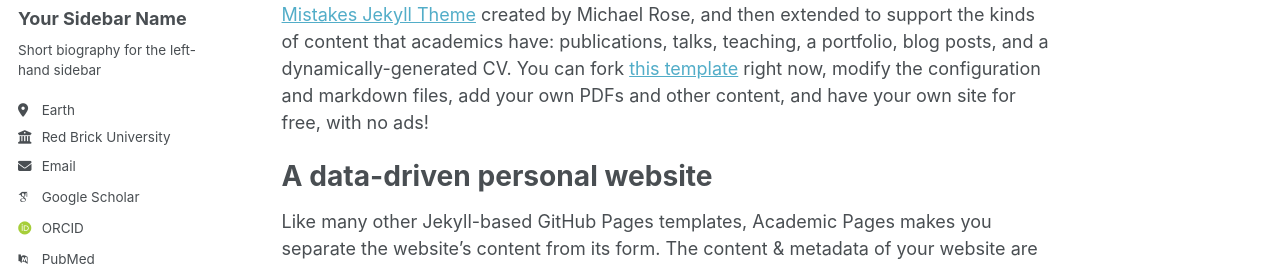
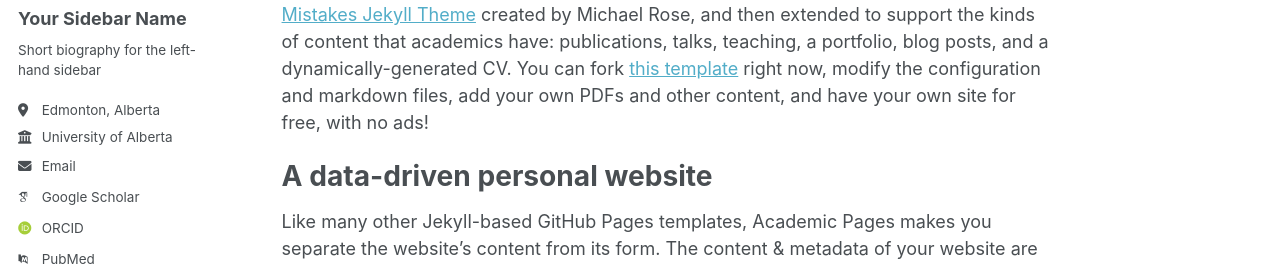
Before and after one commit to finnsdot-ualberta/finnsdottir.github.io, a Jekyll site: the page built from _pages/about.md, in a window 1280 px wide. Shown: the part 276-542 px from the top of the page. Built offline with Jekyll 4.4.1, drawn with Linux system fonts in a browser that asks for light colours; some web fonts are replaced.

Commit message:
Update _config.yml

```diff
--- a/_config.yml
+++ b/_config.yml
@@ -13,7 +13,7 @@ title                    : "María Sigríður Finnsdóttir"
 title_separator          : "-"
 name                     : &name "Your Name"
 description              : &description "personal description"
-url                      : https://academicpages.github.io # the base hostname & protocol for your site e.g. "https://[your GitHub username].github.io" or if you already have some other page hosted on Github then use "https://[your GitHub username].github.io/[Your Repo Name]"
+url                      : https://finnsdottir.github.io # the base hostname & protocol for your site e.g. "https://[your GitHub username].github.io" or if you already have some other page hosted on Github then use "https://[your GitHub username].github.io/[Your Repo Name]"
 baseurl                  : "" # the subpath of your site, e.g. "/blog"
 repository               : "academicpages/academicpages.github.io"
 
@@ -26,10 +26,9 @@ author:
   name             : "Your Sidebar Name"
   pronouns         : # example: "she/her"
   bio              : "Short biography for the left-hand sidebar"
-  location         : "Earth"
-  employer         : "Red Brick University"
-  uri              : # URL
-  email            : "none@example.org"
+  location         : "Edmonton, Alberta"
+  employer         : "University of Alberta"
+  email            : "finnsdot@ualberta.ca"
 
   # Academic websites
   academia         : # URL
```
